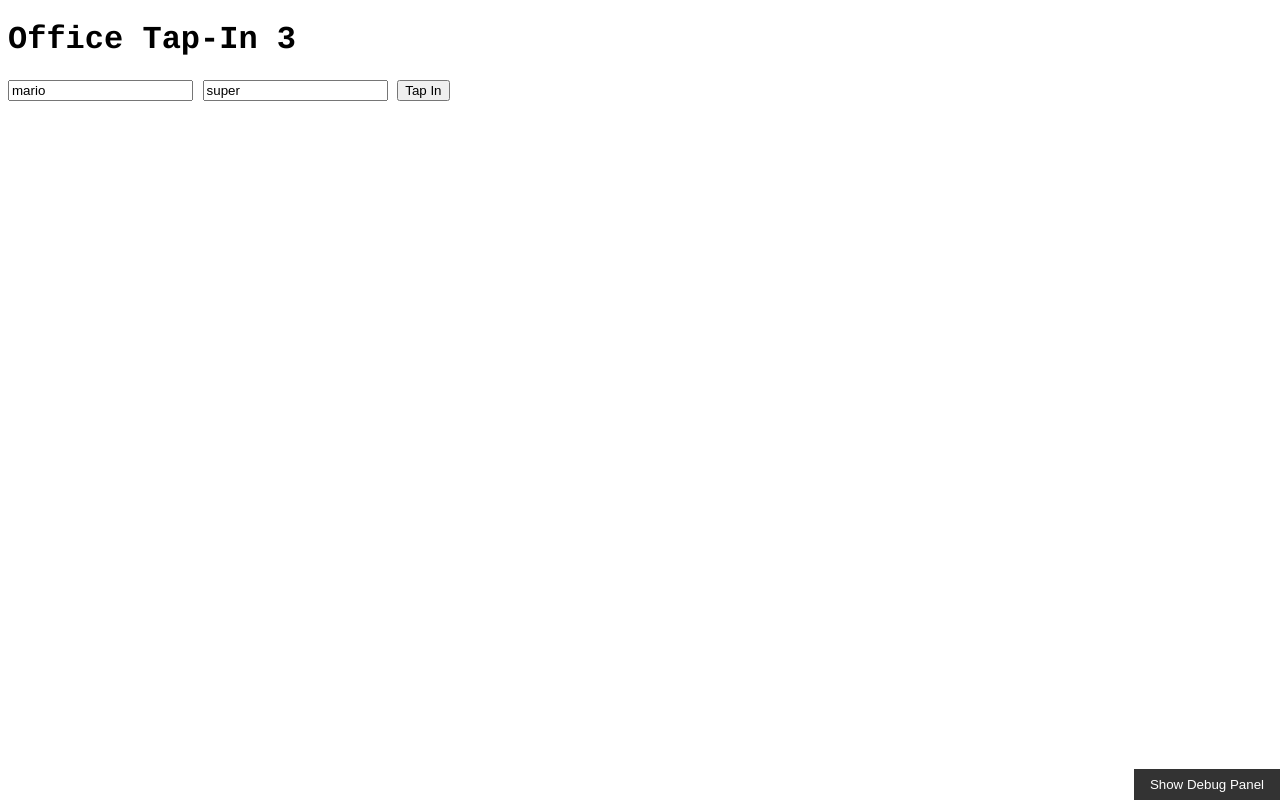
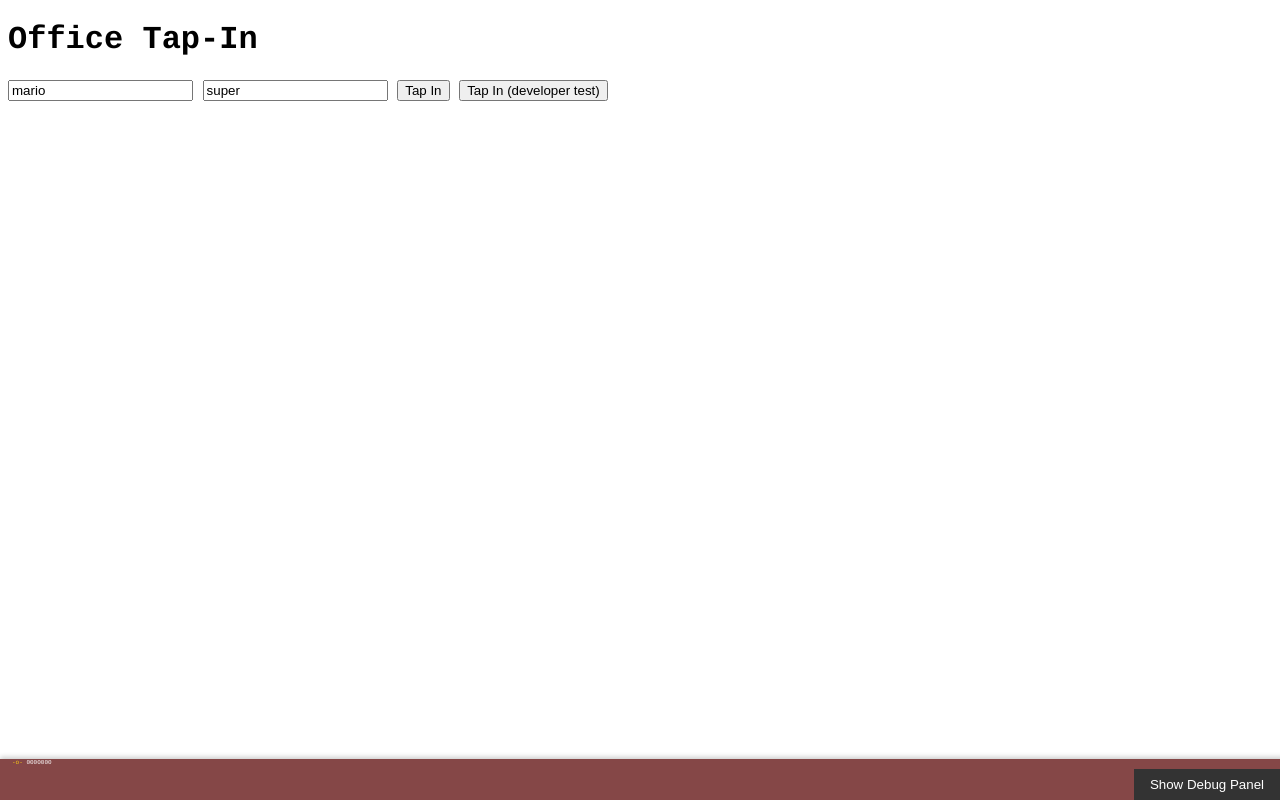
Before and after one commit to yissok/site, a SvelteKit app: page / in a window 1280 px wide. Built offline with nearby package versions, Linux system fonts and the light colour scheme.

Commit message:
commit bar

```diff
--- a/src/routes/+page.svelte
+++ b/src/routes/+page.svelte
@@ -1,14 +1,13 @@
 <script lang="ts">
   import DebugPanel from "./DebugPanel.svelte";
+  import Commit from "./Commit.svelte";
   import { onMount } from "svelte";
 
   onMount(() => {
     console.log("Page mounted");
   });
   const office = { lat: 51.5183547, lng: -0.1161728 };
-  const RADIUS_METERS = 100;
-  // const apiUrl =
-  //   "https://script.google.com/macros/s/AKfycbzTJfFf3es-C2JxUMGGSuaR0A06M35SI12befH1JygZssaIYqXeTQVPysEXvV7IbOUlgw/exec";
+  const RADIUS_METERS = 200;
   const googleUrl =
     "https://script.google.com/macros/s/AKfycbzTJfFf3es-C2JxUMGGSuaR0A06M35SI12befH1JygZssaIYqXeTQVPysEXvV7IbOUlgw/exec";
   const apiUrl =
@@ -36,6 +35,7 @@
     navigator.geolocation.getCurrentPosition(
       async (pos) => {
         const { latitude, longitude } = pos.coords;
+        console.log("Current position:", latitude, longitude);
         const dist = getDistance(office, { lat: latitude, lng: longitude });
         if (dist <= RADIUS_METERS) {
           status = "Logging your check-in...";
@@ -64,14 +64,29 @@
       },
     );
   }
+
+  async function tapInTest() {
+    status = "Checking location...";
+    status = "Logging your check-in...";
+    const apiUrl =
+      "https://api.allorigins.win/raw?url=" +
+      encodeURIComponent(
+        "https://script.google.com/macros/s/AKfycbzE_NCOrQnT8ttnkdT0wwwZP5UkhO93wyzTPa-wTf34j20hbrgihTqHwMwYmenNvr7Z2A/exec" +
+          "?name=mario&surname=super&lat=0.123&lng=0.456",
+      );
+    await fetch(apiUrl);
+
+    status = "✅ Logged successfully!";
+  }
 </script>
 
-<h1>Office Tap-In 3</h1>
+<h1>Office Tap-In</h1>
 <input placeholder="name" bind:value={name} />
 <input placeholder="surname" bind:value={surname} />
 <button on:click={tapIn}>Tap In</button>
+<button on:click={tapInTest}>Tap In (developer test)</button>
 <p>{status}</p>
-
+<Commit />
 <DebugPanel />
 
 <style>
--- /dev/null
+++ b/src/routes/Commit.svelte
@@ -0,0 +1,58 @@
+<script lang="ts">
+  import { currentBackgroundColor } from "../lib/tabStore";
+  import { showSecretButtons } from "../lib/secretStore";
+
+  const commitHash = import.meta.env.VITE_GIT_COMMIT_HASH
+    ? import.meta.env.VITE_GIT_COMMIT_HASH.slice(0, 7)
+    : "0000000"; // A default, valid hex-like string for local testing
+
+  const repoUrl = `https://github.com/yissok/site/commit/${import.meta.env.VITE_GIT_COMMIT_HASH || "local-test"}`;
+
+  // Convert first 6 hex digits to a number
+  const hashInt = parseInt(commitHash.slice(0, 6), 16);
+  // Map hash to a color in HSL
+  const hue = hashInt % 360; // Get a value between 0 and 360 for hue
+  const saturation = 30; // Keep it vibrant
+  const lightness = 40; // Keep it balanced
+
+  currentBackgroundColor.set(`hsl(${hue}, ${saturation}%, ${lightness}%)`);
+
+  function handleRhythm() {
+    showSecretButtons.set(true);
+  }
+</script>
+
+<footer class="footer" style="background-color: {$currentBackgroundColor};">
+  <!-- <p>
+    <a
+      class="commit-link"
+      href={repoUrl}
+      target="_blank"
+      rel="noopener noreferrer"
+    > -->
+  <span class="commit-symbol">-o-</span>
+  {commitHash}
+  <!-- </a>
+  </p> -->
+</footer>
+
+<style>
+  .footer {
+    color: #ffffff; /* White text */
+    padding-left: 12px;
+    padding-bottom: 34px;
+    font-family: "Courier", monospace;
+
+    font-size: 6px;
+    position: fixed;
+    bottom: 0;
+    left: 0;
+    width: 100%;
+    z-index: 1000;
+    box-shadow: 0 -2px 5px rgba(0, 0, 0, 0.2);
+  }
+
+  .commit-symbol {
+    color: #facc15; /* Yellow */
+  }
+</style>
```
Also changed, not shown: src/env.d.ts (added, +9 -0 lines).
